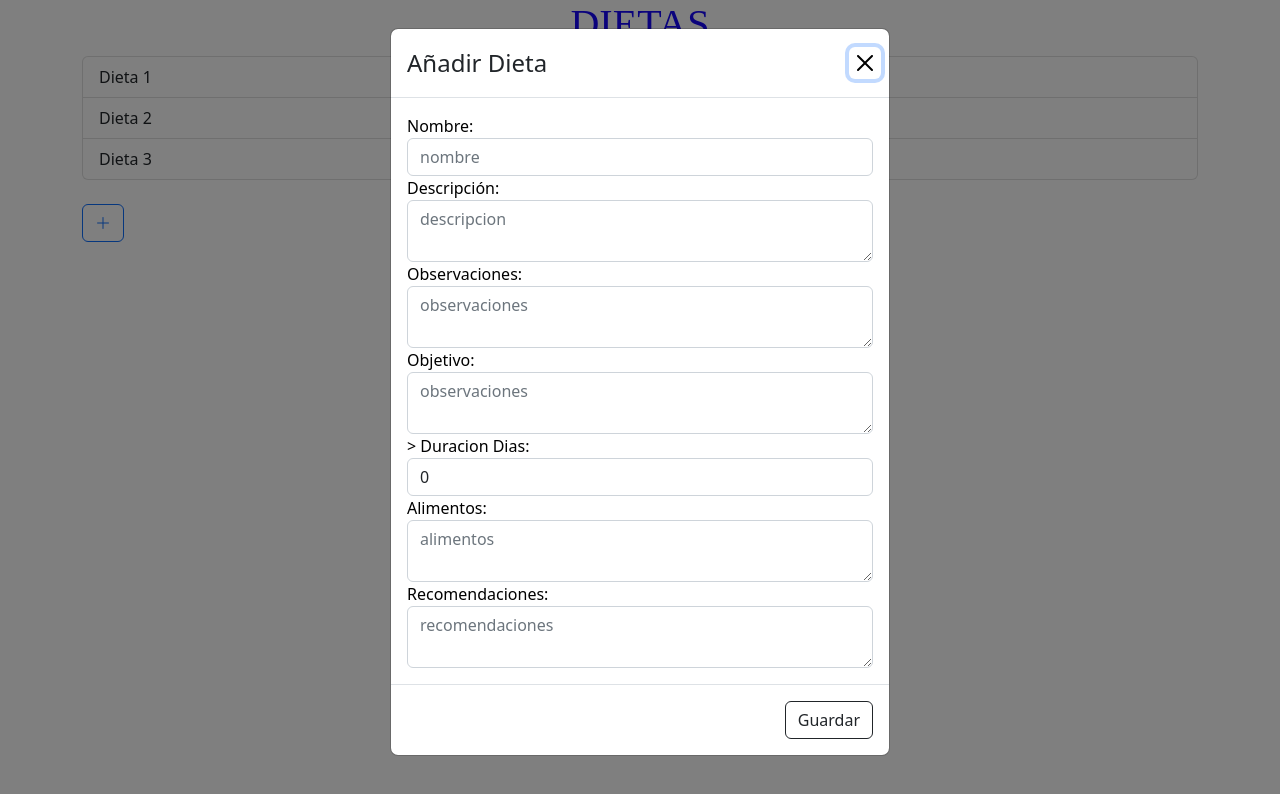
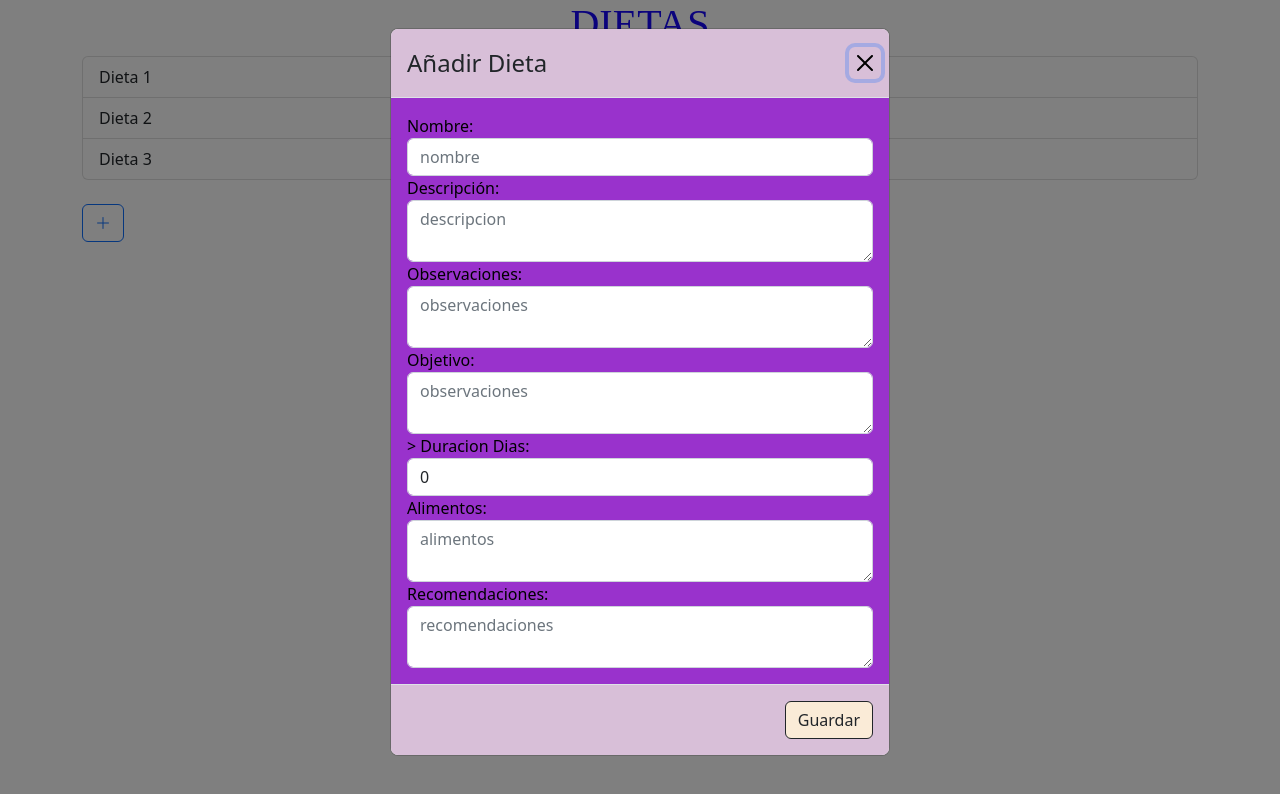
Before and after one commit to SII-Informatica-UMA/ciklum-bytebandits, an Angular app: page / in a window 1280 px wide. Both pictures are taken after a click on the button 103 px from the left and 223 px from the top of the page. Shown: the top 794 px of the page. Built offline with nearby package versions, Linux system fonts and the light colour scheme.

Commit message:
Update formulario-contacto.component.css

```diff
--- a/src/app/formulario-contacto/formulario-contacto.component.css
+++ b/src/app/formulario-contacto/formulario-contacto.component.css
@@ -0,0 +1,17 @@
+.Add{
+
+    background-color: thistle;;
+
+}
+
+.save{
+
+    background-color: antiquewhite;
+
+}
+
+.cuerpo{
+
+    background-color: darkorchid;
+
+}
```
